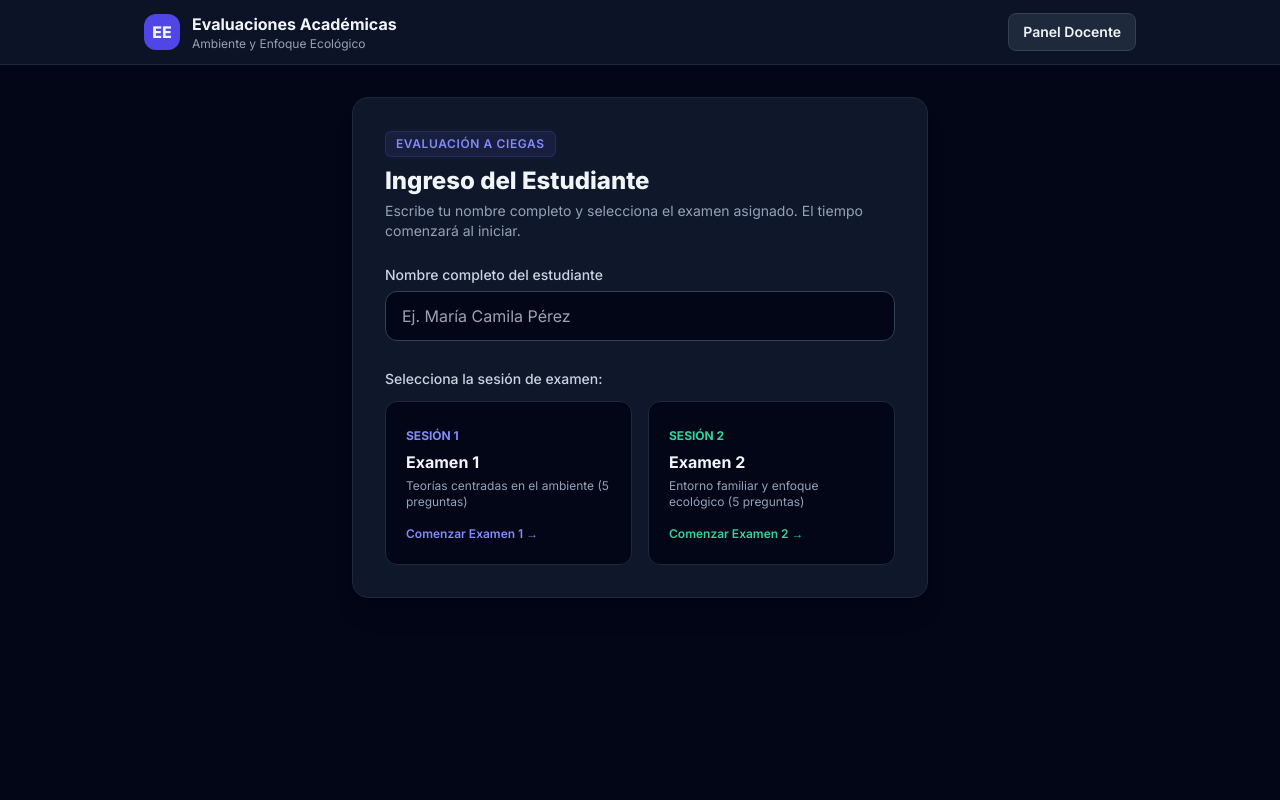
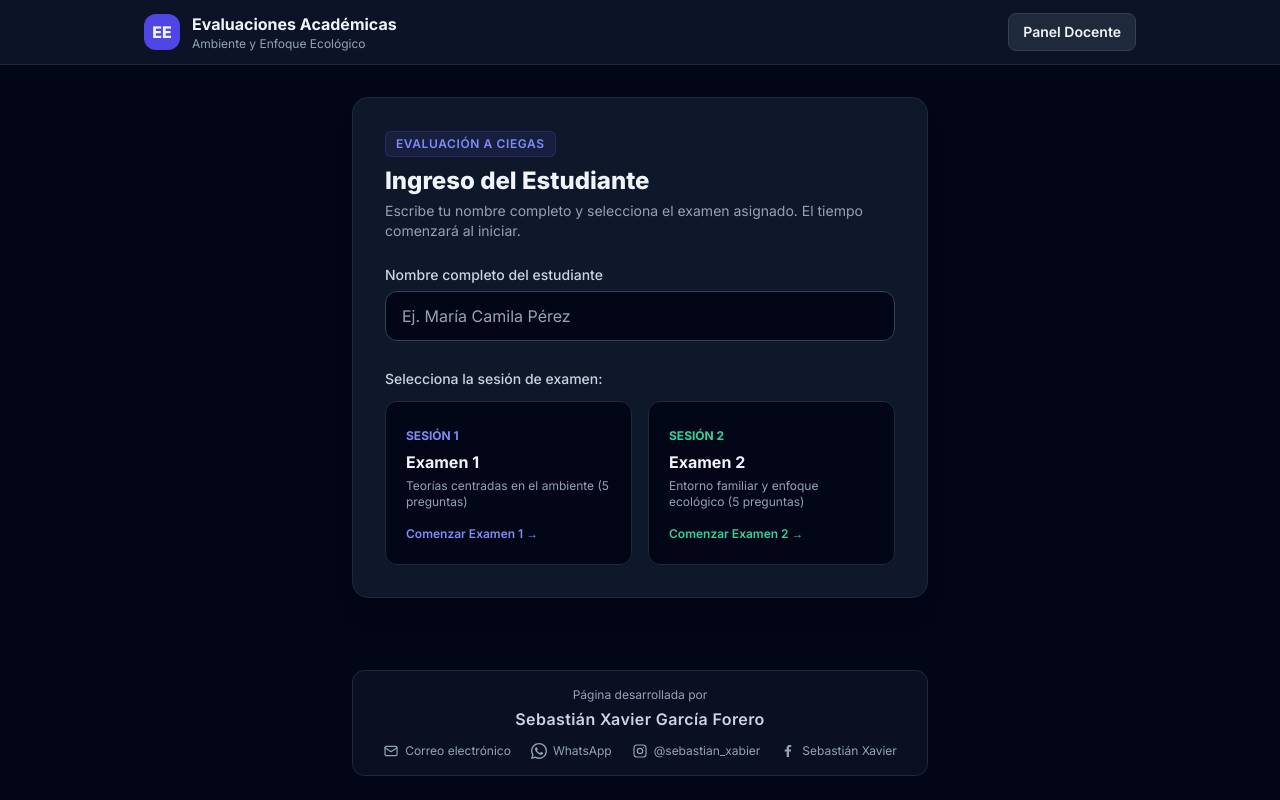
Before and after one commit to sebastianxabierdominguezgarcia-png/crispy-giggle, a plain HTML site: page index.html in a window 1280 px wide. Drawn offline with nearby package versions, Linux system fonts and the light colour scheme; no server answers.

Commit message:
Update index.html

```diff
--- a/index.html
+++ b/index.html
@@ -41,6 +41,30 @@ body{font-family:'Inter',sans-serif}.fade-in{animation:fadeIn .25s ease-out}
  <div class="bg-slate-900 border border-slate-800 rounded-2xl overflow-hidden shadow-xl"><div class="px-6 py-4 border-b border-slate-800 flex items-center justify-between"><h3 class="text-sm font-bold">Listado General de Estudiantes</h3><span id="totalSubmissionsCount" class="text-xs text-slate-400">0 registros</span></div><div class="overflow-x-auto"><table class="w-full text-left border-collapse"><thead><tr class="border-b border-slate-800 text-xs uppercase text-slate-400 bg-slate-950/60"><th class="py-3 px-4">Puesto</th><th class="py-3 px-4">Estudiante</th><th class="py-3 px-4">Examen</th><th class="py-3 px-4 text-center">Nota</th><th class="py-3 px-4 text-center">Buenas</th><th class="py-3 px-4 text-center">Malas</th><th class="py-3 px-4 text-right">Tiempo</th></tr></thead><tbody id="resultsTableBody" class="divide-y divide-slate-800 text-sm"></tbody></table></div></div>
 </section>
 </main>
+<footer class="w-full max-w-5xl mx-auto px-4 pb-6 pt-2">
+ <div class="max-w-xl mx-auto rounded-xl border border-slate-800 bg-slate-900/60 px-4 py-4 text-center shadow-sm">
+  <p class="text-[11px] sm:text-xs text-slate-400">Página desarrollada por</p>
+  <p class="mt-1 text-sm sm:text-base font-semibold tracking-wide text-slate-300">Sebastián Xavier García Forero</p>
+  <div class="mt-3 flex flex-wrap items-center justify-center gap-x-5 gap-y-3 text-xs text-slate-400">
+   <a href="mailto:sebastianxabierdominguezgarcia@gmail.com" class="inline-flex items-center gap-1.5 transition hover:text-slate-200" aria-label="Enviar correo electrónico">
+    <svg class="h-4 w-4" viewBox="0 0 24 24" fill="none" stroke="currentColor" stroke-width="1.8" stroke-linecap="round" stroke-linejoin="round" aria-hidden="true"><rect x="3" y="5" width="18" height="14" rx="2"/><path d="m3 7 9 6 9-6"/></svg>
+    <span>Correo electrónico</span>
+   </a>
+   <a href="https://wa.me/573225192042" target="_blank" rel="noopener noreferrer" class="inline-flex items-center gap-1.5 transition hover:text-emerald-400" aria-label="Contactar por WhatsApp">
+    <svg class="h-4 w-4" viewBox="0 0 24 24" fill="currentColor" aria-hidden="true"><path d="M20.52 3.48A11.86 11.86 0 0 0 12.08 0C5.5 0 .15 5.34.15 11.92c0 2.1.55 4.15 1.6 5.96L.05 24l6.27-1.64a11.9 11.9 0 0 0 5.75 1.47h.01c6.57 0 11.92-5.35 11.92-11.92 0-3.19-1.24-6.19-3.48-8.43ZM12.08 21.8h-.01a9.87 9.87 0 0 1-5.03-1.38l-.36-.21-3.72.98.99-3.63-.24-.37a9.86 9.86 0 0 1-1.52-5.27c0-5.45 4.44-9.89 9.9-9.89a9.82 9.82 0 0 1 7 2.9 9.82 9.82 0 0 1 2.9 7c0 5.46-4.44 9.9-9.9 9.9Zm5.43-7.41c-.3-.15-1.77-.87-2.05-.97-.27-.1-.47-.15-.67.15-.2.3-.77.97-.94 1.17-.17.2-.35.22-.65.07-.3-.15-1.26-.46-2.4-1.47-.89-.79-1.49-1.77-1.66-2.07-.17-.3-.02-.46.13-.61.13-.13.3-.35.45-.52.15-.17.2-.3.3-.5.1-.2.05-.37-.02-.52-.08-.15-.67-1.62-.92-2.22-.24-.58-.49-.5-.67-.51h-.57c-.2 0-.52.07-.8.37-.27.3-1.04 1.02-1.04 2.49s1.07 2.89 1.22 3.09c.15.2 2.1 3.2 5.08 4.49.71.31 1.27.5 1.7.64.72.23 1.37.2 1.88.12.57-.08 1.77-.72 2.02-1.42.25-.7.25-1.3.17-1.42-.07-.13-.27-.2-.57-.35Z"/></svg>
+    <span>WhatsApp</span>
+   </a>
+   <a href="https://www.instagram.com/sebastian_xabier?hvrq=cXd3dTBodWIwdWo0" target="_blank" rel="noopener noreferrer" class="inline-flex items-center gap-1.5 transition hover:text-pink-300" aria-label="Visitar Instagram @sebastian_xabier">
+    <svg class="h-4 w-4" viewBox="0 0 24 24" fill="none" stroke="currentColor" stroke-width="1.8" stroke-linecap="round" stroke-linejoin="round" aria-hidden="true"><rect x="3" y="3" width="18" height="18" rx="5"/><circle cx="12" cy="12" r="4"/><path d="M17.5 6.5h.01"/></svg>
+    <span>@sebastian_xabier</span>
+   </a>
+   <a href="https://www.facebook.com/share/1YvWYmttay/" target="_blank" rel="noopener noreferrer" class="inline-flex items-center gap-1.5 transition hover:text-blue-300" aria-label="Visitar Facebook Sebastián Xavier">
+    <svg class="h-4 w-4" viewBox="0 0 24 24" fill="currentColor" aria-hidden="true"><path d="M13.5 21v-8.2h2.76l.41-3.2H13.5V7.56c0-.93.26-1.56 1.6-1.56h1.7V3.14c-.3-.04-1.34-.14-2.55-.14-2.52 0-4.25 1.54-4.25 4.37V9.6H7.14v3.2H10V21h3.5Z"/></svg>
+    <span>Sebastián Xavier</span>
+   </a>
+  </div>
+ </div>
+</footer>
 <div id="confirmModal" class="hidden fixed inset-0 z-50 bg-black/75 flex items-center justify-center p-4"><div class="bg-slate-900 border border-slate-700 rounded-2xl max-w-md w-full p-6"><h3 class="text-lg font-extrabold">¿Ya respondiste todo y estás seguro?</h3><p class="text-sm text-slate-300 mt-2">Una vez envíes tus respuestas no podrás modificarlas en este intento.</p><div id="unansweredAlert" class="hidden mt-3 p-3 rounded-xl bg-amber-500/15 border border-amber-500/30 text-xs text-amber-300">Tienes preguntas sin responder. Si envías ahora, contarán como incorrectas.</div><div class="mt-6 flex justify-end gap-3"><button type="button" id="btnCancelSubmit" class="px-4 py-2.5 rounded-xl bg-slate-800 text-slate-200 text-xs font-semibold">Revisar respuestas</button><button type="button" id="btnConfirmSubmit" class="px-5 py-2.5 rounded-xl bg-emerald-600 text-white text-xs font-bold">Sí, enviar examen</button></div></div></div>
 <div id="teacherAuthModal" class="hidden fixed inset-0 z-50 bg-black/75 flex items-center justify-center p-4"><div class="bg-slate-900 border border-slate-700 rounded-2xl max-w-sm w-full p-6"><h3 class="text-lg font-extrabold">Acceso Panel Docente</h3><p class="text-xs text-slate-400 mt-1">Ingresa la clave del profesor.</p><input id="teacherPinInput" type="password" placeholder="Clave docente" class="mt-4 w-full px-4 py-2.5 rounded-xl bg-slate-950 border border-slate-700 text-white text-sm"><p id="teacherPinError" class="hidden text-xs text-rose-400 mt-1.5">Clave incorrecta.</p><div class="mt-5 flex justify-end gap-2"><button type="button" id="btnCloseTeacherAuth" class="px-4 py-2 rounded-lg bg-slate-800 text-xs text-slate-300 font-semibold">Cancelar</button><button type="button" id="btnVerifyTeacherPin" class="px-4 py-2 rounded-lg bg-indigo-600 text-xs text-white font-bold">Entrar</button></div></div></div>
 
```
